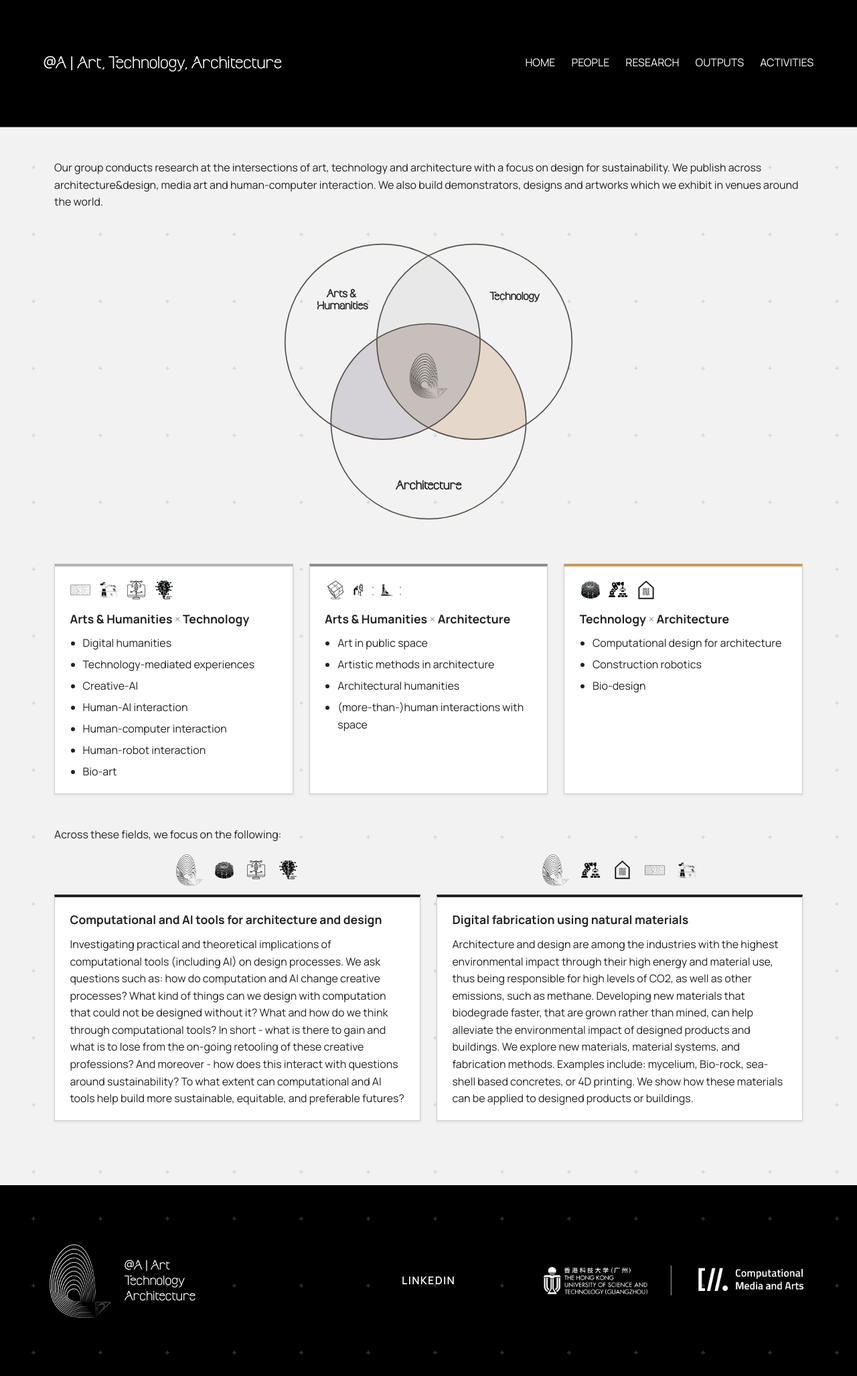
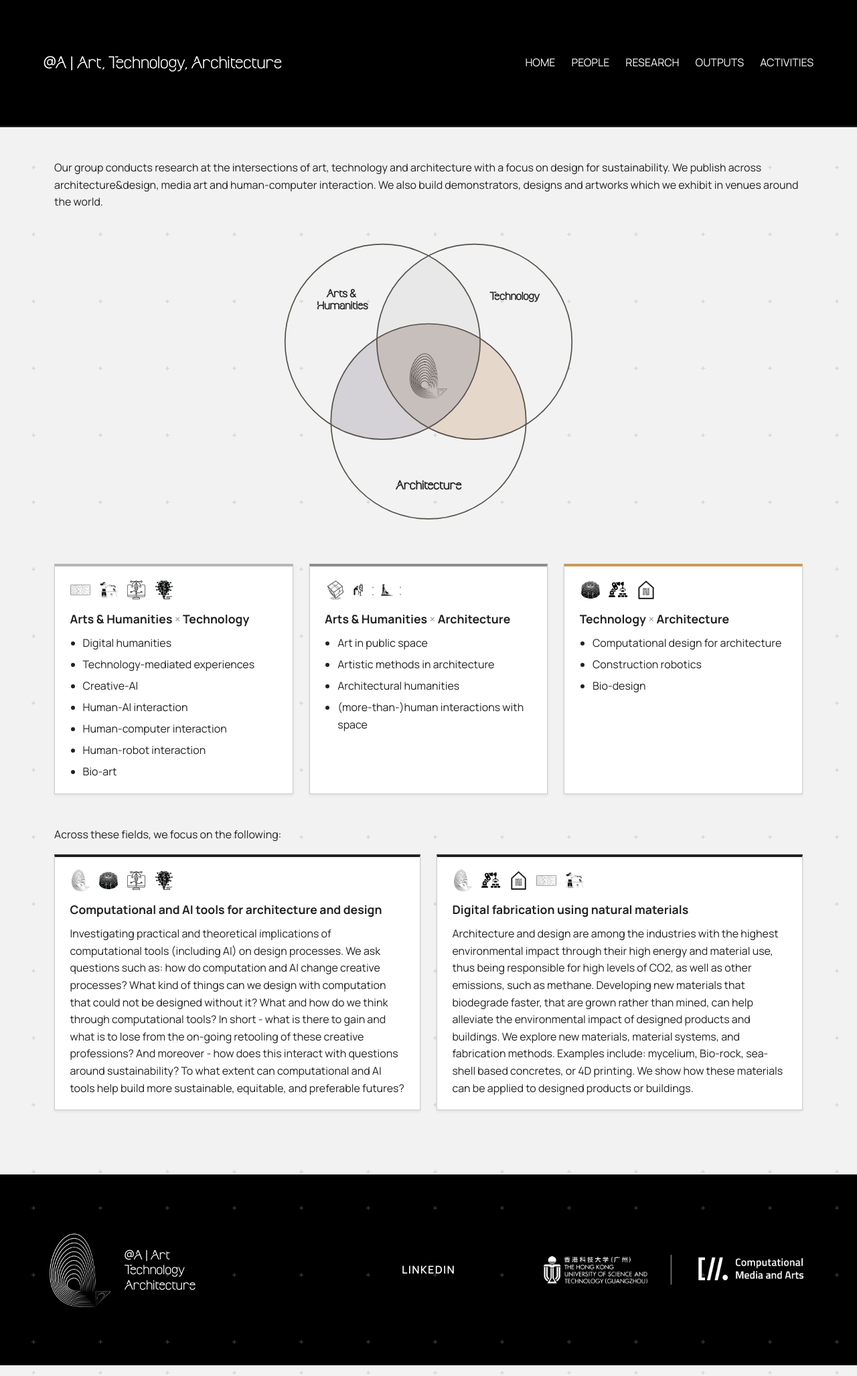
Before and after one commit to anqua/at-a, a Jekyll site: the page built from research.md, in a window 1280 px wide. Shown: the whole page at 67% size. Built offline with Jekyll 4.4.1, drawn with Linux system fonts in a browser that asks for light colours.

Commit message:
Match the theme cards' layout to the intersection cards
Move the logo/icon row inside the card (matching the top row's
.research-card-icons pattern) instead of sitting above it as a separate
element, and drop the now-unused .research-theme wrapper.

```diff
--- a/assets/css/style.css
+++ b/assets/css/style.css
@@ -188,34 +188,24 @@ h1 {
   margin: 0;
 }
 
-.research-theme {
-  display: flex;
-  flex-direction: column;
-  align-items: center;
-  gap: 0.8em;
-}
-
 .research-theme-icons {
   display: flex;
   align-items: center;
-  justify-content: center;
   flex-wrap: wrap;
-  gap: 1em;
+  gap: 0.6em;
+  margin-bottom: 0.8em;
 }
 
 .research-theme-logo {
-  width: 40px;
-  height: auto;
+  width: 32px;
+  height: 32px;
+  object-fit: contain;
 }
 
 .research-theme-icons img:not(.research-theme-logo) {
   width: 32px;
   height: 32px;
   object-fit: contain;
-}
-
-.research-theme .research-card {
-  width: 100%;
 }
 
 .research-card--overlap-1 { border-top-color: #b5b5b5; }
--- a/research.md
+++ b/research.md
@@ -80,19 +80,17 @@ Our group conducts research at the intersections of art, technology and architec
 Across these fields, we focus on the following:
 
 <div class="research-model-row">
-  <div class="research-theme">
+  <div class="research-card">
     <div class="research-theme-icons">
       <img src="/at-a/assets/images/research/logo-ata-black.png" alt="" class="research-theme-logo">
       <img src="/at-a/assets/images/research/icon-archtech-mesh.png" alt="">
       <img src="/at-a/assets/images/research/icon-arttech-pentool.png" alt="">
       <img src="/at-a/assets/images/research/icon-arttech-brain.png" alt="">
     </div>
-    <div class="research-card">
-      <h4>Computational and AI tools for architecture and design</h4>
-      <p>Investigating practical and theoretical implications of computational tools (including AI) on design processes. We ask questions such as: how do computation and AI change creative processes? What kind of things can we design with computation that could not be designed without it? What and how do we think through computational tools? In short - what is there to gain and what is to lose from the on-going retooling of these creative professions? And moreover - how does this interact with questions around sustainability? To what extent can computational and AI tools help build more sustainable, equitable, and preferable futures?</p>
-    </div>
+    <h4>Computational and AI tools for architecture and design</h4>
+    <p>Investigating practical and theoretical implications of computational tools (including AI) on design processes. We ask questions such as: how do computation and AI change creative processes? What kind of things can we design with computation that could not be designed without it? What and how do we think through computational tools? In short - what is there to gain and what is to lose from the on-going retooling of these creative professions? And moreover - how does this interact with questions around sustainability? To what extent can computational and AI tools help build more sustainable, equitable, and preferable futures?</p>
   </div>
-  <div class="research-theme">
+  <div class="research-card">
     <div class="research-theme-icons">
       <img src="/at-a/assets/images/research/logo-ata-black.png" alt="" class="research-theme-logo">
       <img src="/at-a/assets/images/research/icon-archtech-arm.png" alt="">
@@ -100,9 +98,7 @@ Across these fields, we focus on the following:
       <img src="/at-a/assets/images/research/icon-arttech-voronoi.png" alt="">
       <img src="/at-a/assets/images/research/icon-arttech-handshake.png" alt="">
     </div>
-    <div class="research-card">
-      <h4>Digital fabrication using natural materials</h4>
-      <p>Architecture and design are among the industries with the highest environmental impact through their high energy and material use, thus being responsible for high levels of CO2, as well as other emissions, such as methane. Developing new materials that biodegrade faster, that are grown rather than mined, can help alleviate the environmental impact of designed products and buildings. We explore new materials, material systems, and fabrication methods. Examples include: mycelium, Bio-rock, sea-shell based concretes, or 4D printing. We show how these materials can be applied to designed products or buildings.</p>
-    </div>
+    <h4>Digital fabrication using natural materials</h4>
+    <p>Architecture and design are among the industries with the highest environmental impact through their high energy and material use, thus being responsible for high levels of CO2, as well as other emissions, such as methane. Developing new materials that biodegrade faster, that are grown rather than mined, can help alleviate the environmental impact of designed products and buildings. We explore new materials, material systems, and fabrication methods. Examples include: mycelium, Bio-rock, sea-shell based concretes, or 4D printing. We show how these materials can be applied to designed products or buildings.</p>
   </div>
 </div>
```
